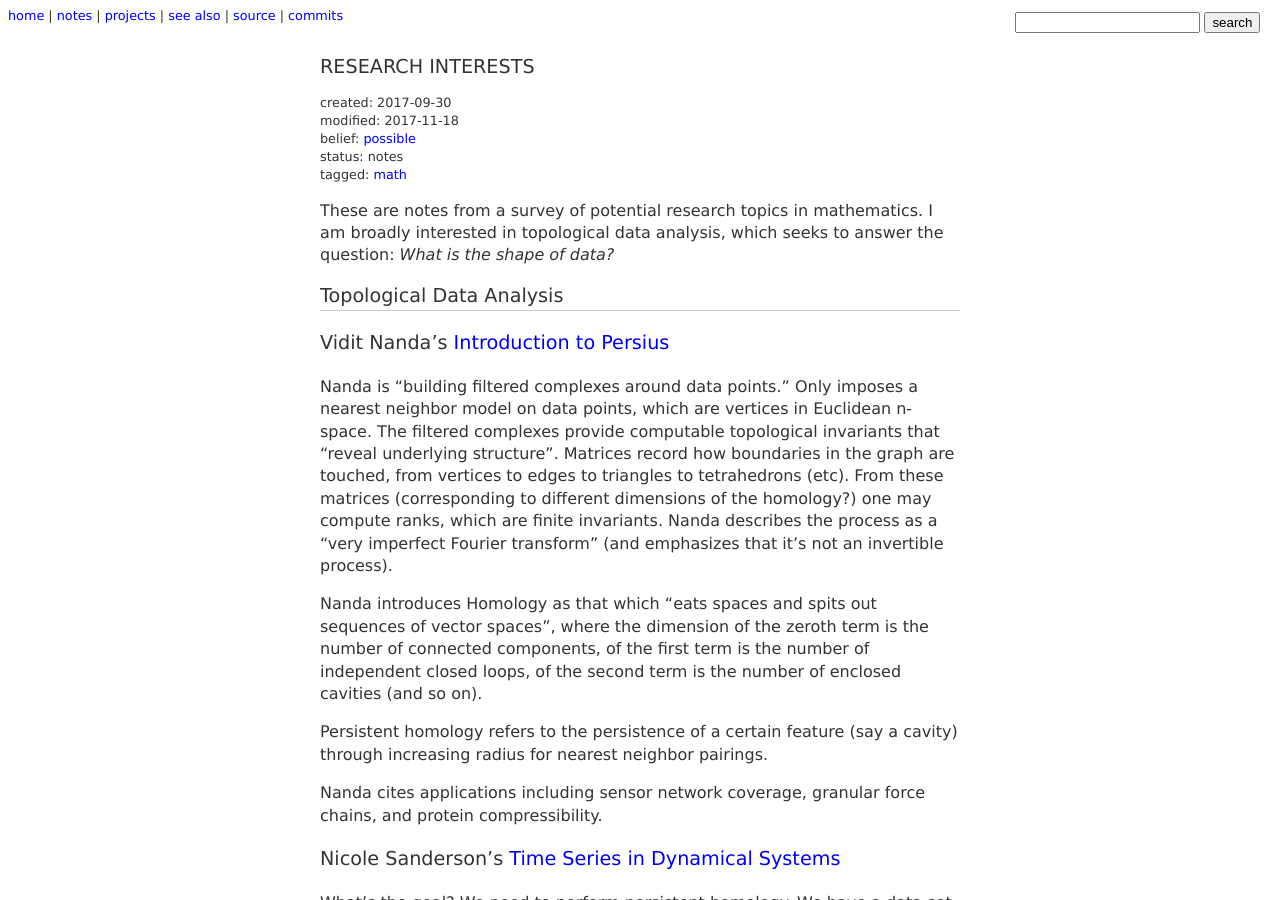
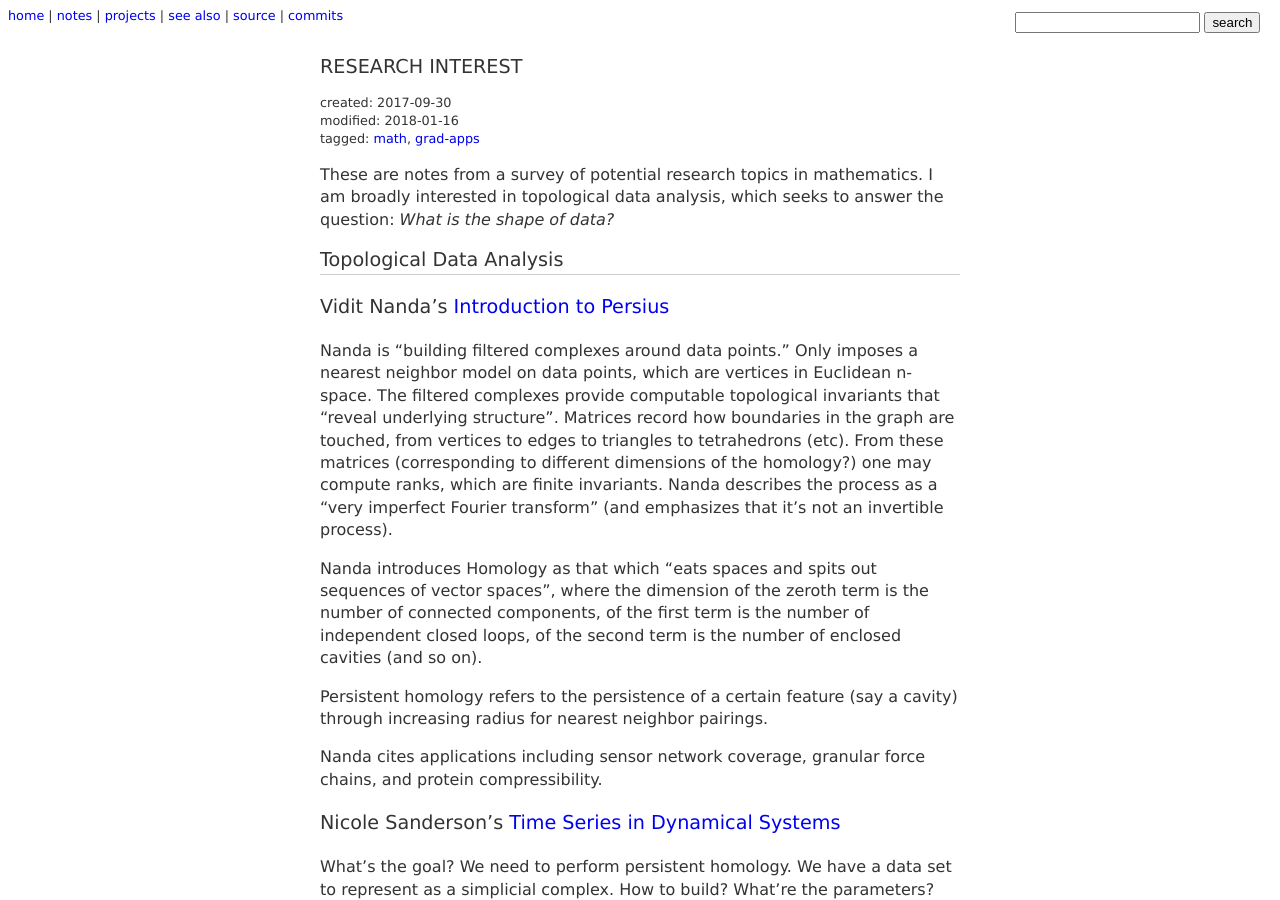
Before and after one commit to coltongrainger/blog, a Jekyll site: the page built from _posts/2017-09-30-research-interest.md, in a window 1280 px wide and 900 px high. Built offline with Jekyll 4.4.1, drawn with Linux system fonts in a browser that asks for light colours; our own code applies the rules of GitHub Pages for plain Markdown files.

Commit message:
begin grad apps tag

```diff
--- a/_posts/2017-09-30-research-interest.md
+++ b/_posts/2017-09-30-research-interest.md
@@ -1,12 +1,11 @@
 ---
-title: Research Interests
+title: Research Interest
 author: Colton Grainger
 date: 2017-09-30
-modified: 2017-11-18
-belief: possible
-status: notes
+modified: 2018-01-16
 tags:
   - math
+  - grad-apps
 ---
 
 These are notes from a survey of potential research topics in mathematics. I am broadly interested in topological data analysis, which seeks to answer the question: *What is the shape of data?*
@@ -49,7 +48,7 @@ For algebraic topology.
 - [reference request for learning topology](https://mathoverflow.net/questions/8445/learning-topology/8571#8571)
 - Peter May's [Concise Introduction](http://www.math.uchicago.edu/~may/CONCISE/ConciseRevised.pdf)
 
-## Contaminant Dispersion
+### Contaminant Dispersion
 
 Historically, I have been motivated to understand particle flows in dynamical systems, given their utility for modeling contaminant dispersion. However, I feel any policy recommendations to come from research in contaminant dispersion amounts to suggesting techniques for smearing some neutralizing agent through the contaminanted region. From a high level, it's tempting, but perhaps distracting, to devote too much mental effort towards cleaning up messes. On the other hand, neutralizing a contaminant by cleverly exploiting bending-and-folding seems praiseworthy.
 
```
Also changed, not shown: _posts/2017-12-14-music-log.md (+10 -4 lines).
